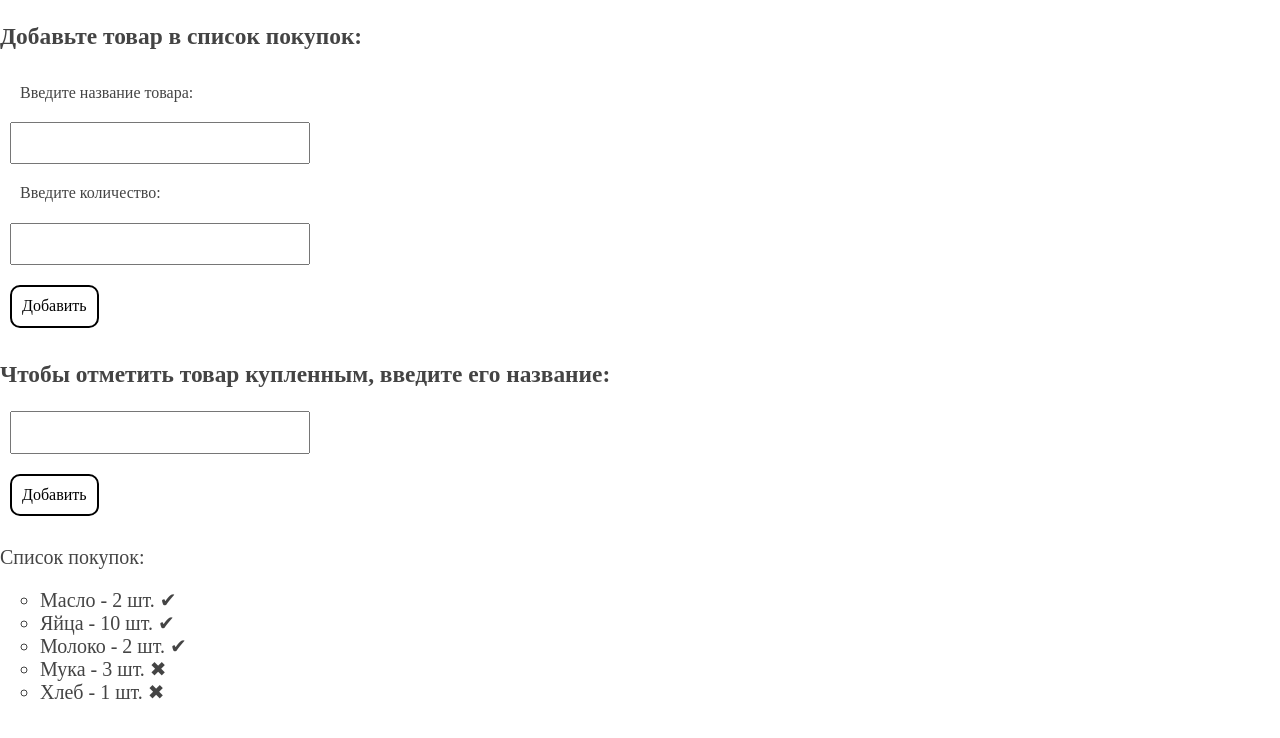
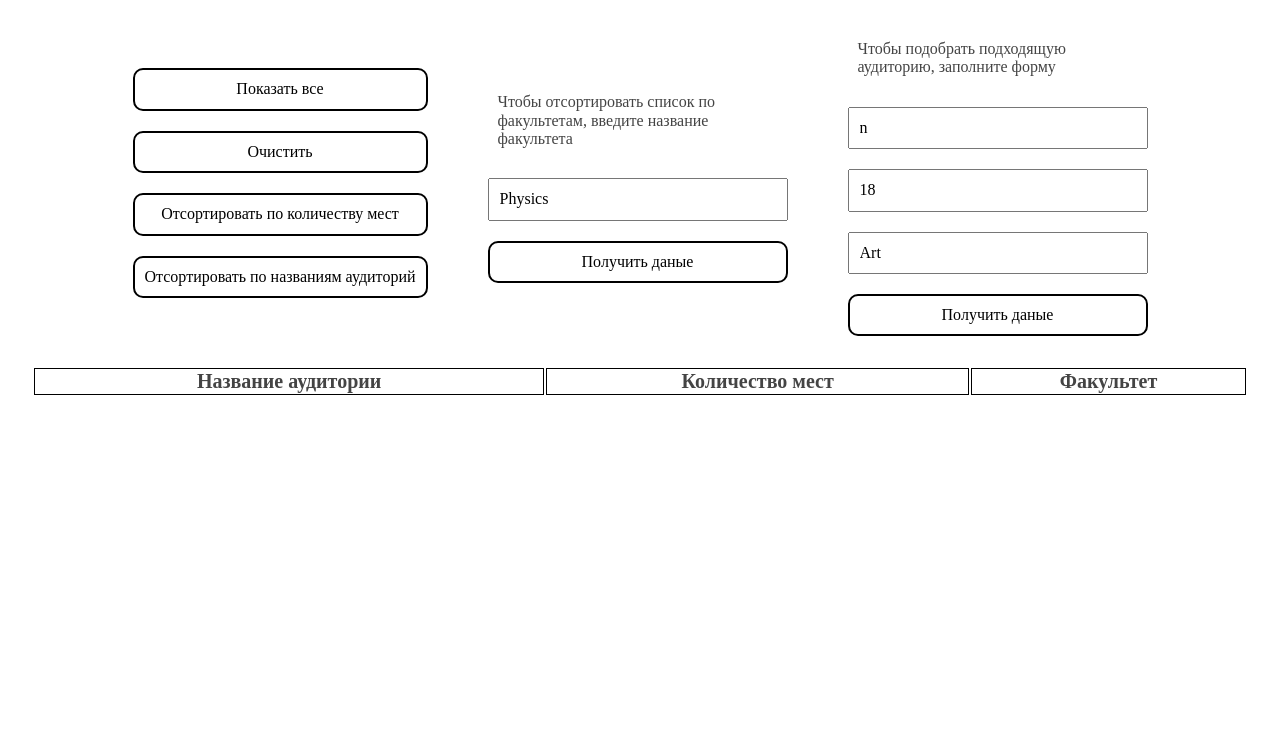
Before and after one commit to Katherine8819/js-arrays, a plain HTML site: page index.html in a window 1280 px wide. Drawn offline with Linux system fonts and the light colour scheme.

Commit message:
classroom

```diff
--- a/index.html
+++ b/index.html
@@ -58,25 +58,25 @@
   <div class="btns" id="btns" hidden>
 
     <div class="btns-block">
-      <button type="submit" onclick="showClasses()" class="btn">Показать все</button>
+      <button type="submit" onclick="showClassrooms()" class="btn">Показать все</button>
       <button type="submit" onclick="clearAll()" class="btn">Очистить </button>
-      <button type="submit" onclick="sortByAmountOfPlaces()" class="btn">Отсортировать по количеству мест</button>
-      <button type="submit" onclick="sortByNames()" class="btn">Отсортировать по названиям аудиторий </button>
+      <button type="submit" onclick="sortByAmount()" class="btn">Отсортировать по количеству мест</button>
+      <button type="submit" onclick="sortByName()" class="btn">Отсортировать по названиям аудиторий </button>
     </div>
 
 
     <div class="btns-block">
       <label for="faculty">Чтобы отсортировать список по факультетам, введите название факультета</label>
-      <input type="text" id="faculty" name="faculty" value="">
-      <button type="submit" onclick="getFaculty()" class="btn">Получить даные</button>
+      <input type="text" id="faculty" value="Physics" name="faculty">
+      <button type="submit" onclick="showFaculty()" class="btn">Получить даные</button>
     </div>
 
     <div class="btns-block">
       <label for="group">Чтобы подобрать подходящую аудиторию, заполните форму</label>
-      <input type="text" id="class" value="физика" placeholder="Название аудитории">
-      <input type="text" id="people" value="10" placeholder="Количество мест">
-      <input type="text" id="facultyName" value="Физический факультет" placeholder="Название факультета">
-      <button type="submit" onclick="getGroupOfClasses()" class="btn">Получить даные</button>
+      <input type="text" id="className" value="n" placeholder="Название аудитории">
+      <input type="text" id="studentsAmount" value="18" placeholder="Количество мест">
+      <input type="text" id="facultyName" value="Art" placeholder="Название факультета">
+      <button type="submit" onclick="showChosenGroup()" class="btn">Получить даные</button>
 
     </div>
   </div>
@@ -98,9 +98,9 @@
 
 
 
+  <!-- <script src="js/01_shopping-list.js"></script> -->
+  <!-- <script src="js/02_check.js"></script> -->
   <script src="js/04_сlassroom.js"></script>
-  <!-- <script src="js/02_check.js"></script> -->
-  <!-- <script src="js/04_сlassroom.js"></script> -->
 </body>
 
 </html>
--- a/js/04_сlassroom.js
+++ b/js/04_сlassroom.js
@@ -1,120 +1,122 @@
-let shoppingList = [
-    { name: "Молоко", amount: 2, buyStatus: true },
-    { name: "Мука", amount: 3, buyStatus: false },
-    { name: "Хлеб", amount: 1, buyStatus: false },
-    { name: "Яйца", amount: 10, buyStatus: true },
-    { name: "Масло", amount: 2, buyStatus: true }
+let classList = [
+    { name: "b", amount: 10, faculty: "Physics" },
+    { name: "n", amount: 18, faculty: "Art" },
+    { name: "a", amount: 15, faculty: "Art" },
+    { name: "r", amount: 12, faculty: "Chemistry" },
+    { name: "y", amount: 11, faculty: "Art" },
+    { name: "d", amount: 16, faculty: "Physics" },
 ];
 
-document.getElementById('form-group').removeAttribute("hidden");
-document.getElementById('listBlock').removeAttribute('hidden');
+let classTable = document.getElementById('classTable');
+classTable.removeAttribute("hidden");
 
-document.getElementById('btns').style.display = 'none';
+document.getElementById('btns').removeAttribute("hidden");
 
-let checkedEmoji = String.fromCodePoint(0x2714),
-    unCheckedEmoji = String.fromCodePoint(0x2716)
+let tbody = classTable.querySelector('tbody'),
+    tr = ``;
 
-let list = document.getElementById('list'),
-    checkBlock = ``;
+function showClassrooms() {
+    clearAll()
+    printInTable(classList)
+}
 
-let newArray = [];
+function showFaculty(faculty) {
+    faculty = document.getElementById('faculty').value
+    clearAll()
 
-function showList(shoppingList) {
+    let chosenFaculty = [];
 
-    for (let i = 0; i < shoppingList.length; i++) {
+    for (let j = 0; j < classList.length; j++) {
+        if (classList[j].faculty == faculty) {
 
-        if (shoppingList[i].buyStatus) {
-            newArray.unshift(shoppingList[i]);
-        } else {
-            newArray.push(shoppingList[i]);
+            chosenFaculty.push(classList[j])
+        }
+    }
+    printInTable(chosenFaculty)
+}
+
+function showChosenGroup(className, studentsAmount, facultyName) {
+
+    className = document.getElementById('className').value;
+    studentsAmount = document.getElementById('studentsAmount').value;
+    facultyName = document.getElementById('facultyName').value;
+
+    clearAll()
+
+    let chosenGroup = []
+
+    for (let j = 0; j < classList.length; j++) {
+        if (className == classList[j].name &&
+            studentsAmount == classList[j].amount &&
+            facultyName == classList[j].faculty) {
+
+            chosenGroup.push(classList[j])
         }
     }
 
-    for (let j = 0; j < newArray.length; j++) {
-        let message = '';
-        if (newArray[j].buyStatus) {
-            message = checkedEmoji;
-        } else {
-            message = unCheckedEmoji;
-        }
-        checkBlock = `<ul><li>${newArray[j].name} - ${newArray[j].amount} шт. ${message}</li></ul>`;
-        list.innerHTML = list.innerHTML + checkBlock;
-    }
+    printInTable(chosenGroup)
+
 }
 
-function addNewItem() {
+function sortByAmount() {
 
-    let newName = document.getElementById('name').value;
-    let newAmount = Number(document.getElementById('amount').value);
+    clearAll()
 
-    console.log(newArray)
+    let sortedByAmount = classList.slice()
 
-    let message = '';
-    for (let j = 0; j < newArray.length; j++) {
+    sortedByAmount.sort(function (a, b) {
+        return a.amount - b.amount
+    })
 
-        if (newArray[j].buyStatus) {
-            message = checkedEmoji;
-        } else {
-            message = unCheckedEmoji;
+    printInTable(sortedByAmount)
 }
 
-        // console.log('Array ' + newArray[j].name)
-        // console.log('Name ' + newName)
 
-        if (newArray[j].name === newName) {
-            newArray[j].amount += newAmount;
-            newArray.splice([j], 1)
-            console.log([j])
+function sortByName() {
+    clearAll()
 
-            console.log('1')
+    let sortedByName = classList.slice()
 
-        } else {
-            newArray.push({ name: newName, amount: newAmount, buyStatus: false })
+    sortedByName.sort(function (a, b) {
+        let nameA = a.name.toLowerCase(),
+            nameB = b.name.toLowerCase()
 
+        if (nameA < nameB)
+            return -1
+        if (nameA > nameB)
+            return 1
+        return 0
+    })
 
-            console.log('2')
+    printInTable(sortedByName)
+}
+
+function clearAll() {
+    tr = ``
+    tbody.innerHTML = tr;
+}
+
+function printInTable(array) {
+
+    for (let i = 0; i < array.length; i++) {
+        tr = `
+    <tr>
+        <td>${array[i].name}</td>
+        <td>${array[i].amount}</td>
+        <td>${array[i].faculty}</td>
+    </tr>`
+
+        tbody.innerHTML += tr;
     }
 }
 
 
-    checkBlock = `<ul><li>${newArray[newArray.length - 1].name} - ${newArray[newArray.length - 1].amount} шт. ${message}</li></ul>`;
-    list.innerHTML += checkBlock;
 
 
-}
+/*Создать массив аудиторий академии. Объект-аудитория состоит из названия, количества посадочных мест (от 10 до 20) и названия факультета, для которого она предназначена. Написать несколько функций для работы с ним^
 
-function checkTheItem() {
-    let checkedItem = ''
-    checkedItem = document.getElementById('check').value;
-
-    let message = '';
-
-    let checkBlock = '';
-    for (let c = 0; c < newArray.length; c++) {
-
-        if (newArray[c].name.indexOf(checkedItem) != -1) {
-            newArray[c].buyStatus = true
-        }
-
-        if (newArray[c].buyStatus) {
-            message = checkedEmoji;
-        } else {
-            message = unCheckedEmoji;
-        }
-
-        checkBlock += `<ul><li>${newArray[c].name} - ${newArray[c].amount} шт. ${message}</li></ul>`;
-    }
-
-    list.innerHTML = checkBlock;
-
-}
-
-showList(shoppingList)
-
-
-
-/* Создать массив «Список покупок». Каждый элемент массива является объектом, который содержит название продукта, необходимое количество и куплен или нет. Написать несколько функций для работы с таким массивом.
-
-Вывод всего списка на экран таким образом, чтобы сначала шли некупленные продукты, а потом – купленные.
-Добавление покупки в список. Учтите, что при добавлении покупки с уже существующим в списке продуктом, необходимо увеличивать количество в существующей покупке, а не добавлять новую.
-Покупка продукта. Функция принимает название продукта и отмечает его как купленный.*/
+Вывод на экран всех аудиторий;
+Вывод на экран аудиторий для указанного факультета;
+Вывод на экран только тех аудиторий, которые подходят для переданной группы. Объект-группа состоит из названия, количества студентов и названия факультета;
+Функция сортировки аудиторий по количеству мест;
+Функция сортировки аудиторий по названию (по алфавиту). */
```
Lines whose indentation alone changed are shown as unchanged.
